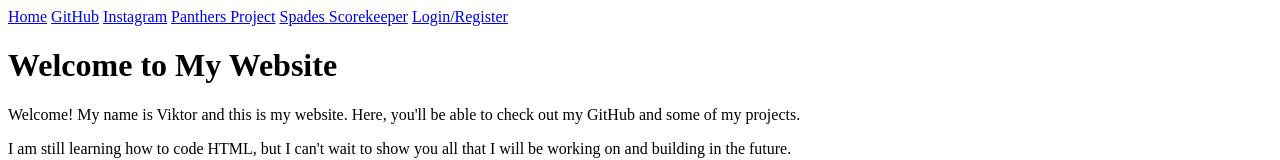
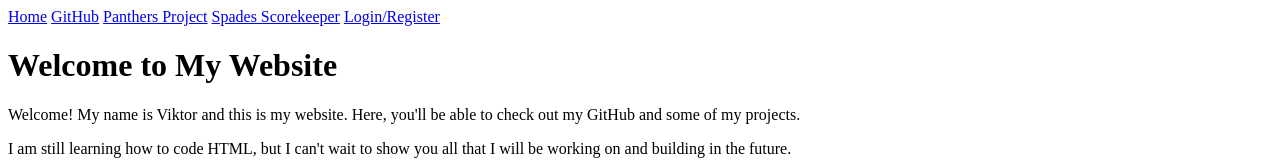
Before and after one commit to viktordmngz/Frontend-Simplified, a plain HTML site: page Practice HTML Page/index.html in a window 1280 px wide. Shown: the top 160 px of the page. Drawn offline with Linux system fonts and the light colour scheme.

Commit message:
Update index.html

```diff
--- a/Practice HTML Page/index.html
+++ b/Practice HTML Page/index.html
@@ -11,7 +11,6 @@
     <nav>
         <a href="/index.html" target="_self">Home</a>
         <a href="https://github.com/viktordmngz" target="_blank">GitHub</a>
-        <a href="https://instagram.com/asian.vik" target="_blank">Instagram</a>
         <a href="https://docs.google.com/spreadsheets/d/17pGnPjK4HJbM3Q0wuUsWGaN89ixT2SNpBrpwNVYY64w/edit?usp=sharing" target="_blank">Panthers Project</a>
         <a href="https://docs.google.com/spreadsheets/d/18yN5wz36BW9GmIAQdjP0lmMrRG1Y8mphA8FcUHWr9Nw/edit?usp=sharing" target="_blank">Spades Scorekeeper</a>
         <a href="/register.html" target="_self">Login/Register</a>
```
